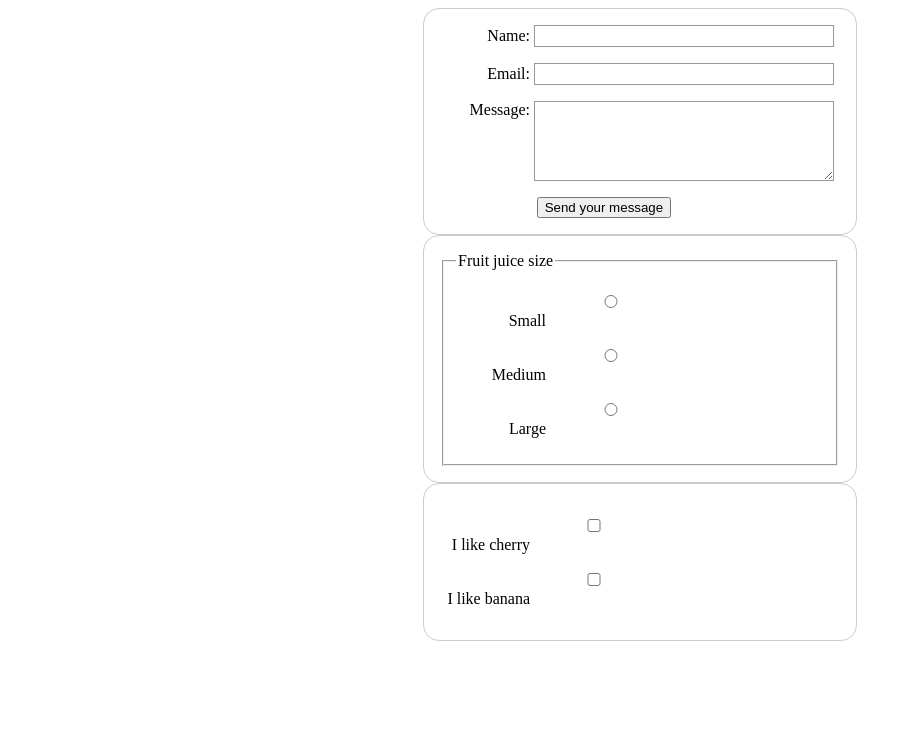
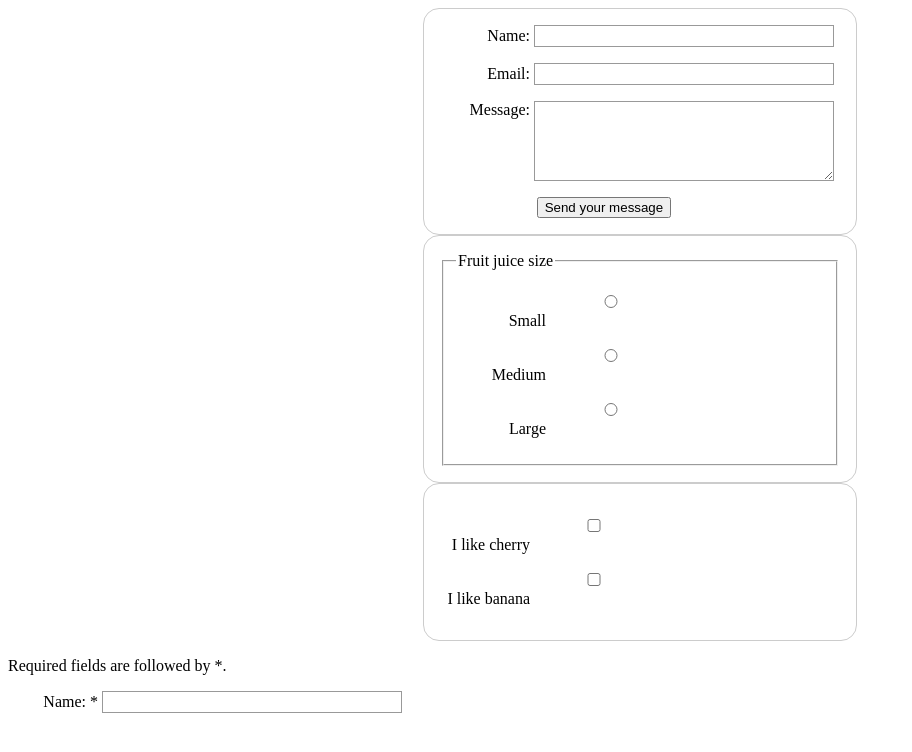
Before and after one commit to bradleydoyle24/forms-mdn, a plain HTML site: page index.html in a window 1280 px wide. Shown: the whole page, without its empty margins (0-912 px from the left). Drawn offline with Linux system fonts and the light colour scheme.

Commit message:
Follow assignment

```diff
--- a/index.html
+++ b/index.html
@@ -53,5 +53,11 @@
         <label for="taste_2">I like banana</label>
       </p>
     </form>
+    <p>Required fields are followed by <span aria-label="required">*</span>.</p>
+
+    <div>
+      <label for="username">Name: <span aria-label="required">*</span></label>
+      <input type="text" id="username" name="username" required>
+    </div>
   </body>
 </html>
```
